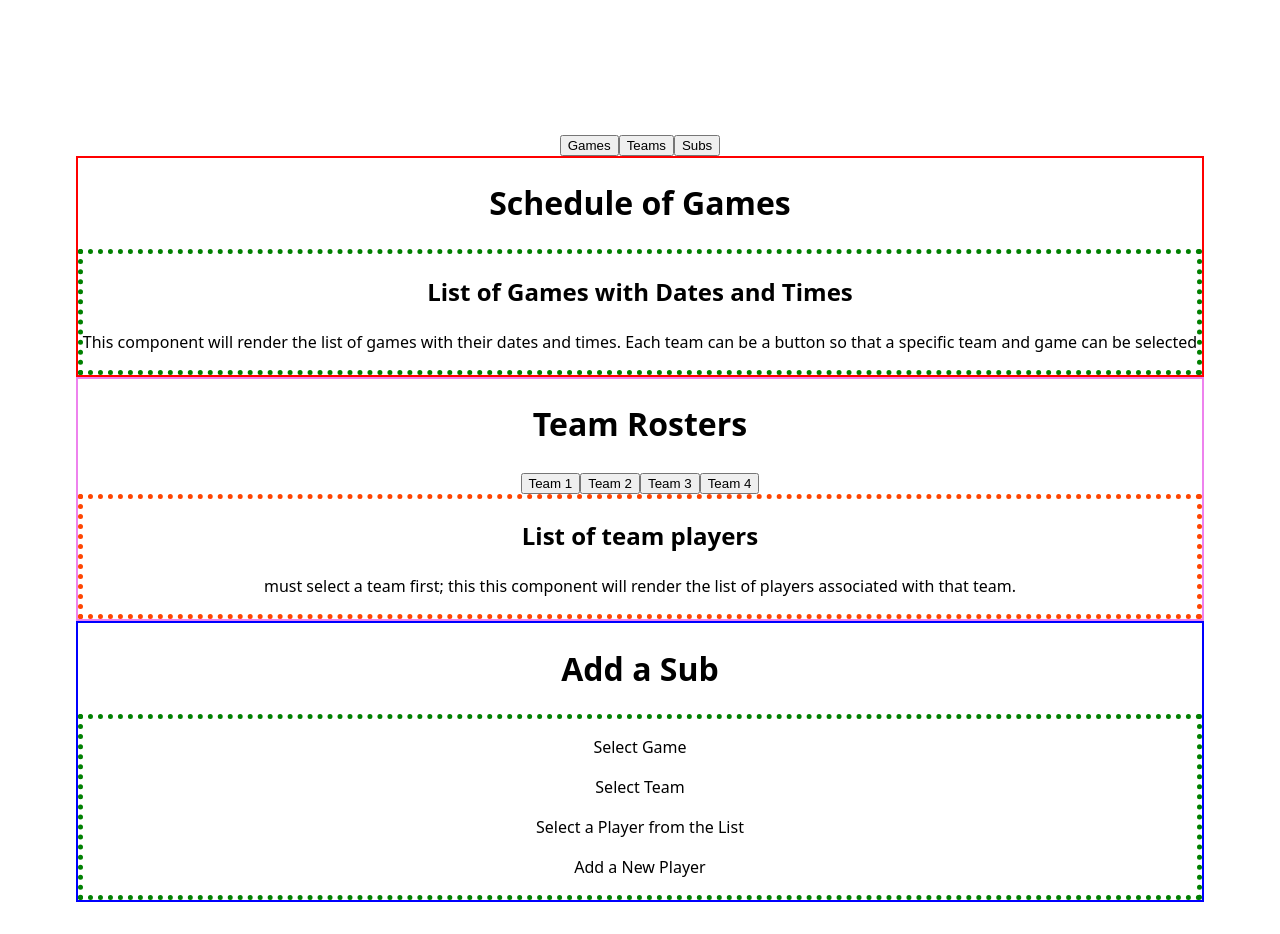
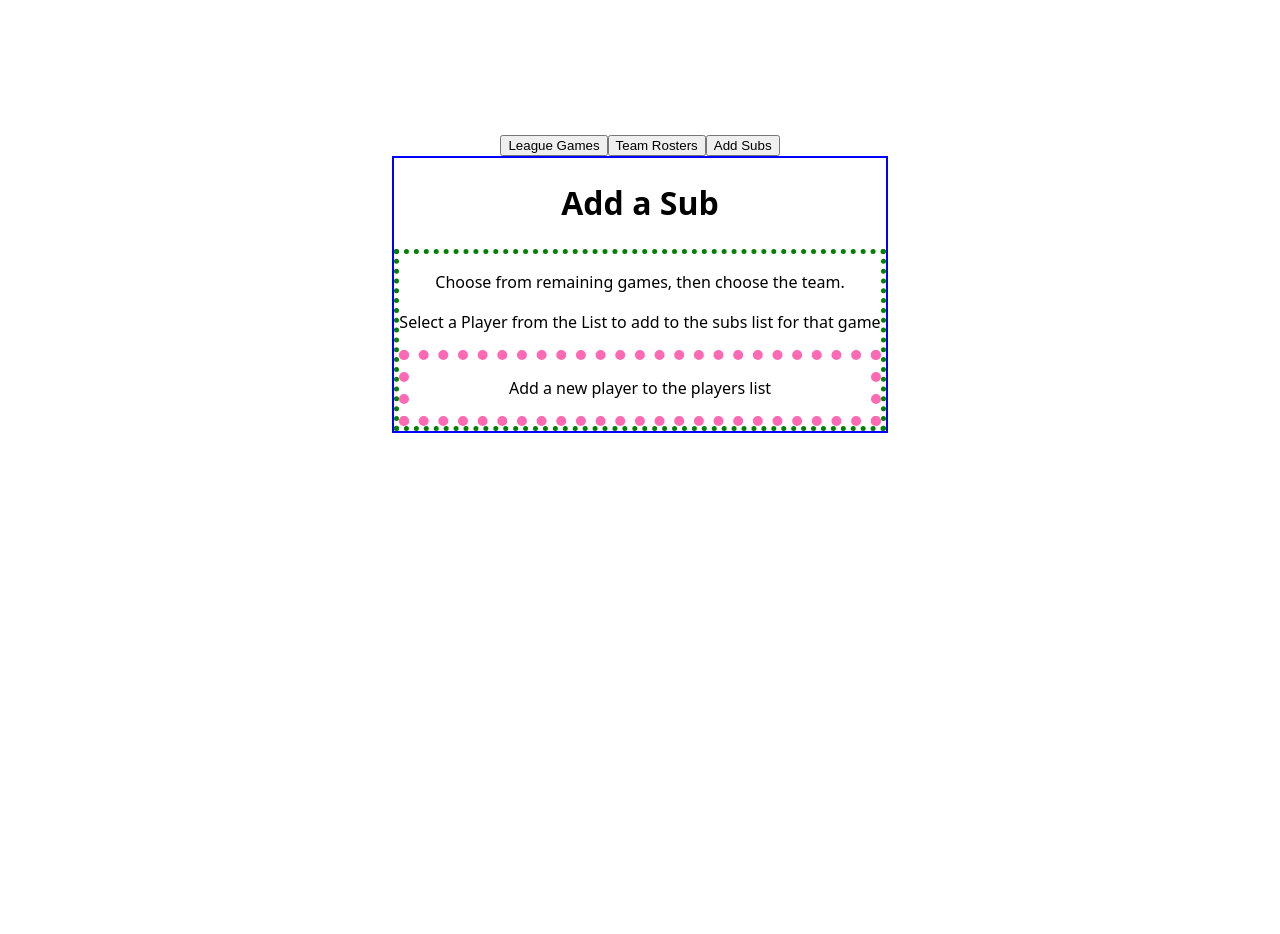
Before and after one commit to MWSequeira/final-project, a React (Vite) app: page /add-sub in a window 1280 px wide. After the commit the page ends 900 px from the top, so only its background shows below. Built offline with nearby package versions, Linux system fonts and the light colour scheme.

Commit message:
navigation working

```diff
--- a/src/App.css
+++ b/src/App.css
@@ -22,6 +22,7 @@ body {
   margin: 0;
   display: flex;
   padding-top: 100px;
+  width: 90vw
   min-width: 320px;
   min-height: 100vh;
 }
@@ -49,3 +50,11 @@ body {
 .gamesList {
   border: dotted green 5px;
 }
+
+.addNewPlayer {
+  border: dotted hotpink 10px
+}
+
+.gameRosterPage {
+  border: solid black 2px;
+}
--- a/src/App.tsx
+++ b/src/App.tsx
@@ -1,4 +1,4 @@
-import { useState } from 'react'
+import { Routes, Route } from 'react-router-dom'
 
 import './App.css'
 import NavBar from './components/NavBar'
@@ -11,10 +11,14 @@ function App() {
 
   return (
     <>
-     <NavBar />
-     <GameSchedPage />
-     <TeamRosterPage />
-     <AddSubPage />
+      <NavBar />
+
+      <Routes>
+        <Route path="/" element={<GameSchedPage />} />
+        <Route path="/team-roster" element={<TeamRosterPage />} />
+        <Route path="/add-sub" element={<AddSubPage />} />
+      </Routes>
+
     </>
   )
 }
--- /dev/null
+++ b/src/components/AddNewPlayer.jsx
@@ -0,0 +1,11 @@
+import React from 'react'
+
+function AddNewPlayer() {
+  return (
+    <div className='addNewPlayer'>
+        <p>Add a new player to the players list</p>
+    </div>
+  )
+}
+
+export default AddNewPlayer
--- a/src/components/AddSubForm.jsx
+++ b/src/components/AddSubForm.jsx
@@ -1,13 +1,13 @@
 import React from 'react'
+import AddNewPlayer from './AddNewPlayer'
 
 function AddSubForm() {
   return (
-    <form className='addSubForm'>
-        <p>Select Game</p>
-        <p>Select Team</p>
-        <p>Select a Player from the List</p>
-        <p>Add a New Player</p>
-    </form>
+    <div className='addSubForm'>
+        <p>Choose from remaining games, then choose the team.</p>
+        <p>Select a Player from the List to add to the subs list for that game</p>
+        <AddNewPlayer />
+    </div>
   )
 }
 
--- a/src/components/NavBar.jsx
+++ b/src/components/NavBar.jsx
@@ -1,11 +1,18 @@
 import React from 'react'
+import { Link } from 'react-router-dom'
 
 function NavBar() {
   return (
     <div>
-        <button>Games</button>
-        <button>Teams</button>
-        <button>Subs</button>
+        <Link to='/'>
+          <button>League Games</button>
+        </Link>
+        <Link to="/team-roster">
+          <button>Team Rosters</button>
+        </Link>
+        <Link to="/add-sub">
+          <button>Add Subs</button>
+        </Link>
     </div>
   )
 }
--- a/src/components/TeamPlayersList.jsx
+++ b/src/components/TeamPlayersList.jsx
@@ -3,8 +3,9 @@ import React from 'react'
 function TeamPlayersList() {
   return (
     <div className='teamPlayersList'>
-        <h2>List of team players</h2>
-        <p>must select a team first; this this component will render the list of players associated with that team.</p>
+        <h2>List of team players for a game</h2>
+        <p>Game date and time here. The teams and games need to be passed down as props.</p>
+        <p>The players and subs for this team, game and time listed here.</p>
     </div>
   )
 }
```
